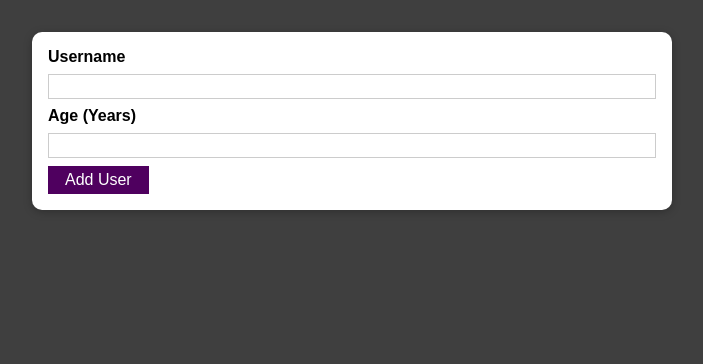
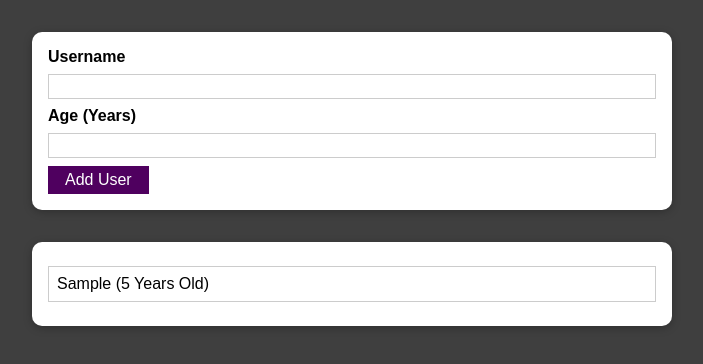
Before and after one commit to KevlarWai/revision_practice, a React (Create React App) app: page / in a window 1280 px wide. Both pictures are taken after typing "Sample", "5" into the empty fields and a click on the button "Add User". Shown: the top 364 px of the page, without its empty margins (288-991 px from the left). Built offline with nearby package versions, Linux system fonts and the light colour scheme.

Commit message:
Add users entered into card section below
Use entered information from form to then create a new card which displays information below

```diff
--- a/src/App.js
+++ b/src/App.js
@@ -2,21 +2,22 @@ import React, { useState } from "react";
 import AddUserForm from './Components/AddUsers/AddUserForm';
 import UserCard from './Components/AddUsers/UserCard';
 
+const storeUsers = [];
+
 function App() {
 
-  const [users, setUsers] = useState();
+  const [users, setUsers] = useState(storeUsers);
 
   const addUserHandler = (user) => {
-    // setUsers((prevUser) => {
-    //   return [user, ...prevUser];
-    // });
-    console.log(user);
+    setUsers((prevUser) => {
+      return [user, ...prevUser];
+    });
   };
 
   return (
     <div>
       <AddUserForm onAddUser={addUserHandler}></AddUserForm>
-      <UserCard></UserCard>
+      <UserCard userCard={users}></UserCard>
     </div>
   );
 }
--- a/src/Components/AddUsers/AddUserForm.js
+++ b/src/Components/AddUsers/AddUserForm.js
@@ -25,6 +25,7 @@ const AddUserForm = (props) => {
     }
 
     const userData = {
+      id: Math.random().toString(),
       username: enteredUsername,
       age: enteredAge
     };
--- a/src/Components/AddUsers/UserCard.js
+++ b/src/Components/AddUsers/UserCard.js
@@ -1,10 +1,23 @@
 import Card from "../UI/Card";
+import classes from "./UserCard.module.css";
 
-const UserCard = () => {
+const UserCard = (props) => {
+  console.log(props.userCard);
+
+  if (props.userCard.length === 0) {
+    return null;
+  }
+
   return (
-    <div>
-      <Card></Card>
-    </div>
+    <Card className={classes.users}>
+      <ul>
+        {props.userCard.map((user) => (
+          <li key={user.id}>
+            {user.username} ({user.age} Years Old)
+          </li>
+        ))}
+      </ul>
+    </Card>
   );
 };
 
--- /dev/null
+++ b/src/Components/AddUsers/UserCard.module.css
@@ -0,0 +1,16 @@
+.users {
+  margin: 2rem auto;
+  width: 90%;
+  max-width: 40rem;
+}
+
+.users ul {
+  list-style: none;
+  padding: 1rem;
+}
+
+.users li {
+  border: 1px solid #ccc;
+  margin: 0.5rem 0;
+  padding: 0.5rem;
+}
```
